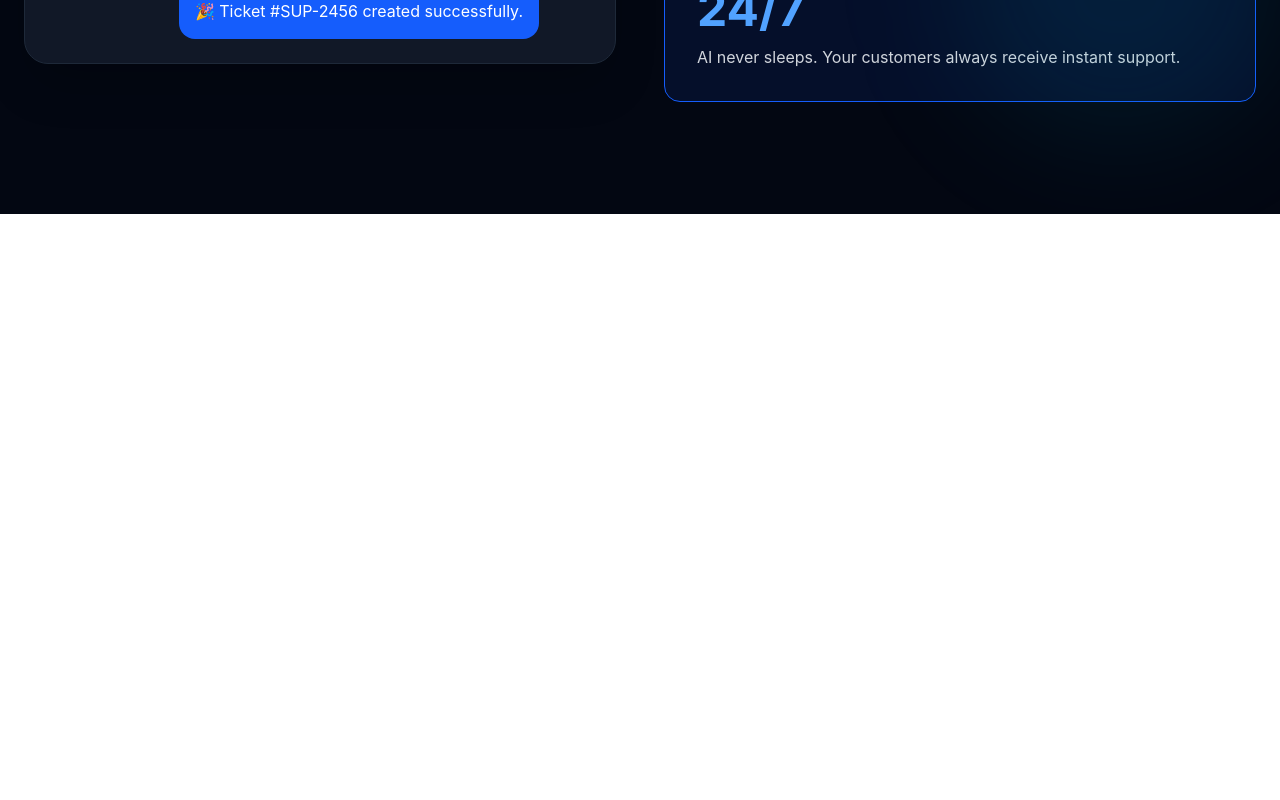
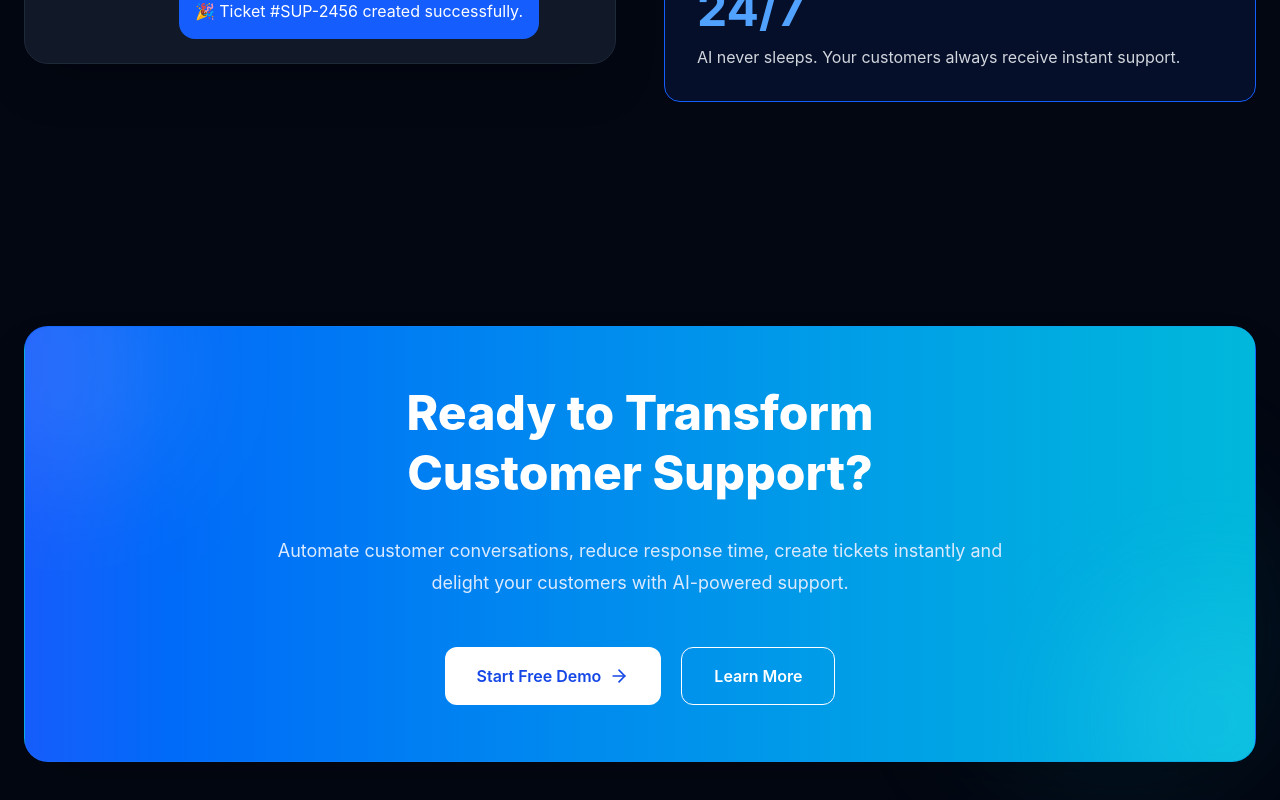
Before and after one commit to Tharun-Ajmeera/supportiq-ai, a React (Vite) app: page / in a window 1280 px wide. Shown: the part 3691-4491 px from the top of the page. Before the commit the page ends 3905 px from the top, so only its background shows below. Built offline with nearby package versions, Linux system fonts and the light colour scheme.

Commit message:
Add CTA section to landing page

```diff
--- /dev/null
+++ b/src/components/common/CTASection.jsx
@@ -0,0 +1,53 @@
+import { Link } from "react-router-dom";
+import { ArrowRight } from "lucide-react";
+
+export default function CTASection() {
+  return (
+    <section className="max-w-7xl mx-auto px-6 py-28">
+
+      <div className="relative overflow-hidden rounded-3xl border border-blue-500/20 bg-gradient-to-r from-blue-600 to-cyan-500 p-14 text-center shadow-2xl">
+
+        {/* Background Glow */}
+        <div className="absolute -top-20 -left-20 h-60 w-60 rounded-full bg-white/10 blur-3xl"></div>
+        <div className="absolute -bottom-20 -right-20 h-60 w-60 rounded-full bg-cyan-300/20 blur-3xl"></div>
+
+        <div className="relative z-10">
+
+          <h2 className="text-5xl font-extrabold leading-tight">
+            Ready to Transform
+            <br />
+            Customer Support?
+          </h2>
+
+          <p className="mt-8 max-w-3xl mx-auto text-lg text-blue-100 leading-8">
+            Automate customer conversations, reduce response time,
+            create tickets instantly and delight your customers
+            with AI-powered support.
+          </p>
+
+          <div className="mt-12 flex flex-wrap justify-center gap-5">
+
+            <Link
+              to="/dashboard"
+              className="flex items-center gap-2 rounded-xl bg-white px-8 py-4 font-semibold text-blue-700 transition hover:scale-105"
+            >
+              Start Free Demo
+              <ArrowRight size={20} />
+            </Link>
+
+            <Link
+              to="/about"
+              className="rounded-xl border border-white px-8 py-4 font-semibold transition hover:bg-white hover:text-blue-700"
+            >
+              Learn More
+            </Link>
+
+          </div>
+
+        </div>
+
+      </div>
+
+    </section>
+  );
+}
--- a/src/pages/Landing/Landing.jsx
+++ b/src/pages/Landing/Landing.jsx
@@ -1,5 +1,6 @@
 import { Link } from "react-router-dom";
 import HowItWorks from "../../components/common/HowItWorks";
+import CTASection from "../../components/common/CTASection";
 import LiveDemo from "../../components/common/LiveDemo";
 import {
   Bot,
@@ -270,6 +271,7 @@ export default function Landing() {
       </section>
       <HowItWorks />
       <LiveDemo />
+      <CTASection />
 
     </div>
   );
```
